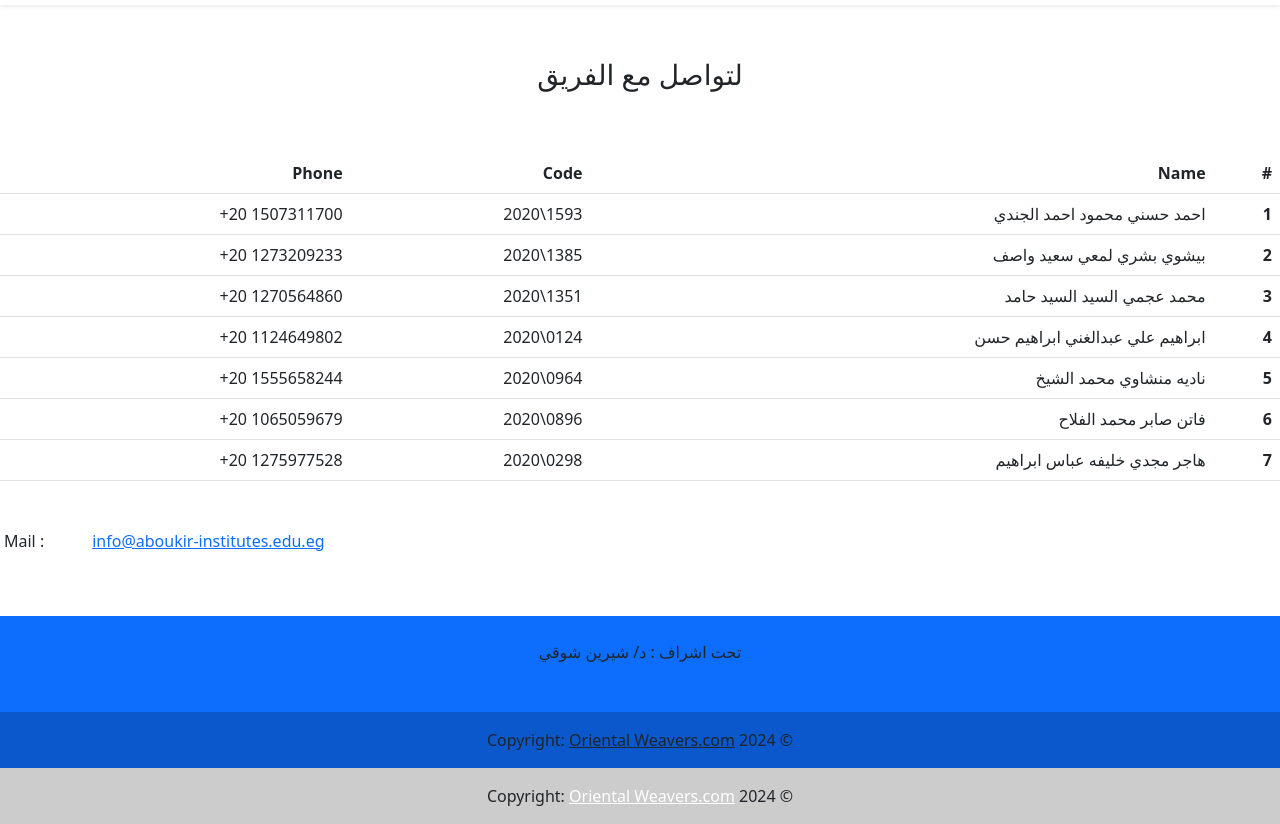
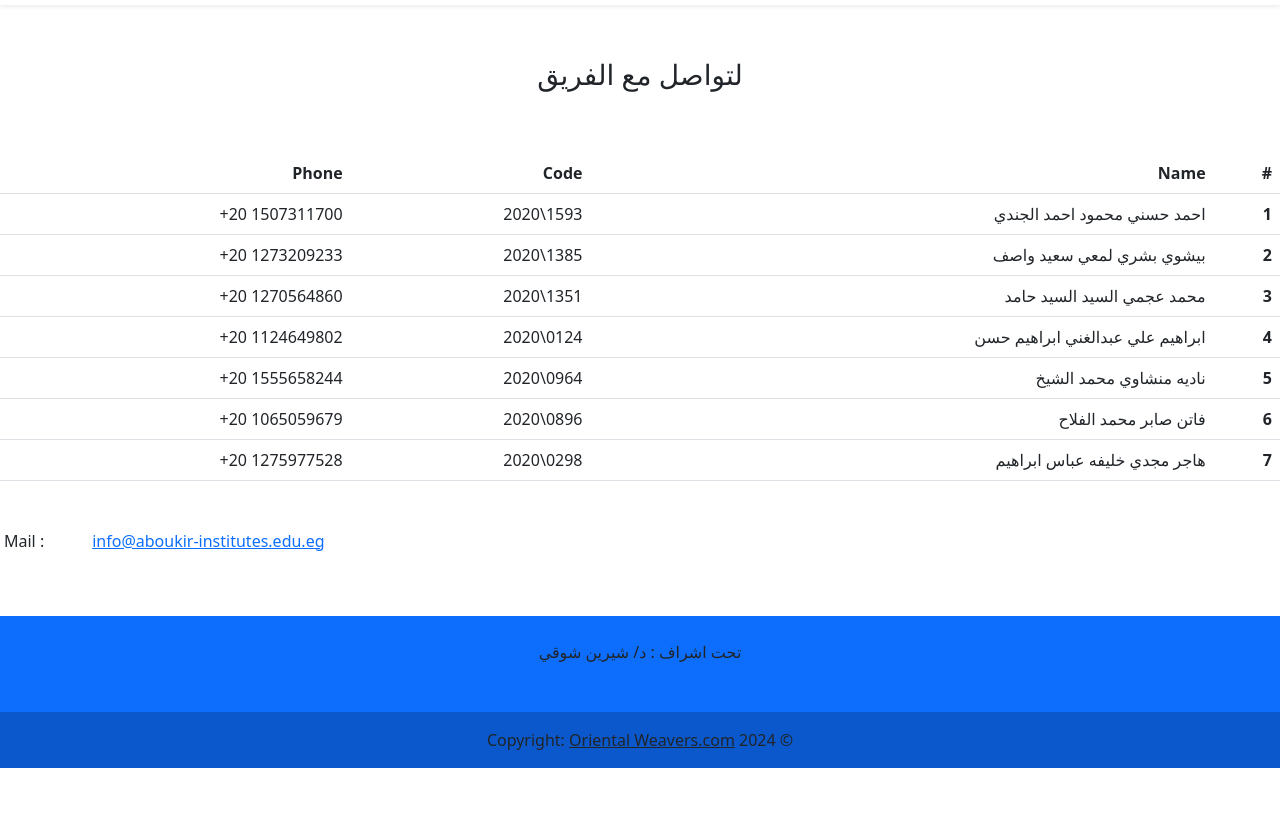
Before and after one commit to ibragimALI/Oriental-Weavers, a plain HTML site: page contact.html in a window 1280 px wide. Shown: the part 56-880 px from the top of the page. After the commit the page ends 824 px from the top, so only its background shows below. Drawn offline with nearby package versions, Linux system fonts and the light colour scheme.

Commit message:
Update contact.html

```diff
--- a/contact.html
+++ b/contact.html
@@ -173,13 +173,7 @@
     </footer>
 
 
-      <div class="text-center p-3" style="background-color: rgba(0, 0, 0, 0.2)">
-        © 2024 Copyright:
-        <a class="text-white" href="https://lucent-moonbeam-2ca9b6.netlify.app/">
-          Oriental Weavers.com</a
-        >
-      </div>
-    </footer>
+
     <script src="js/cdn.jsdelivr.net_npm_@popperjs_core@2.9.2_dist_umd_popper.min.js"></script>
     <script src="js/cdn.jsdelivr.net_npm_bootstrap@5.0.2_dist_js_bootstrap.min.js"></script>
     <script src="js/bootstrap.js"></script>
```
